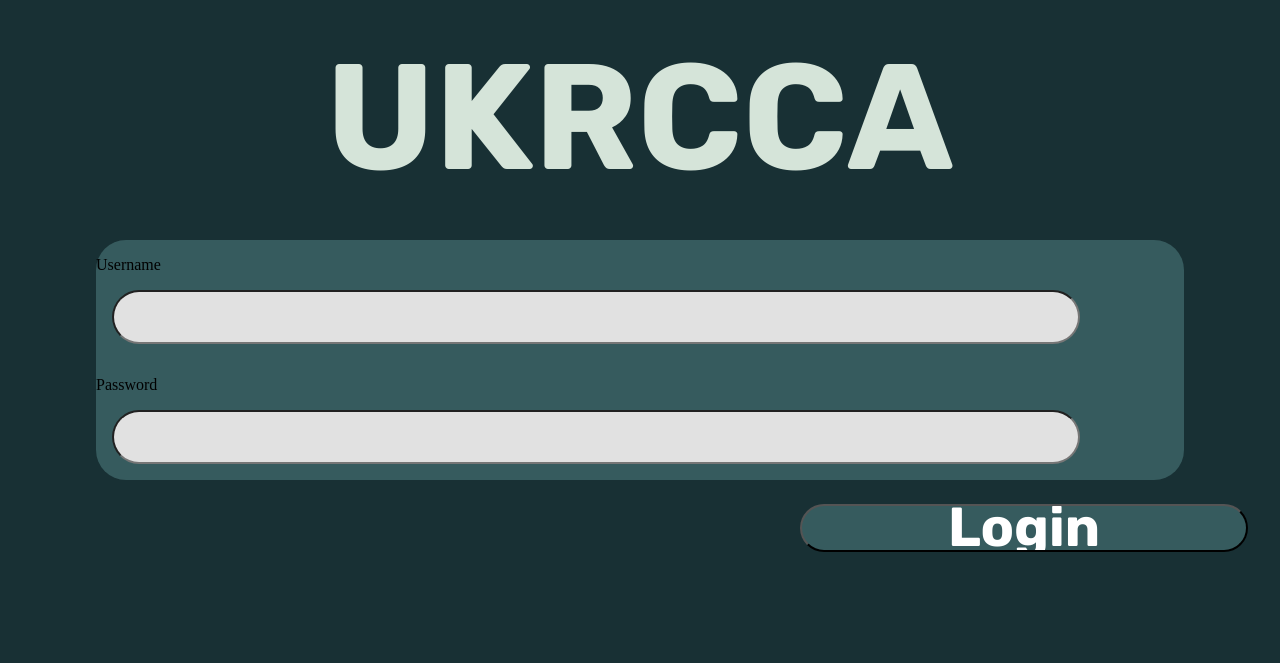
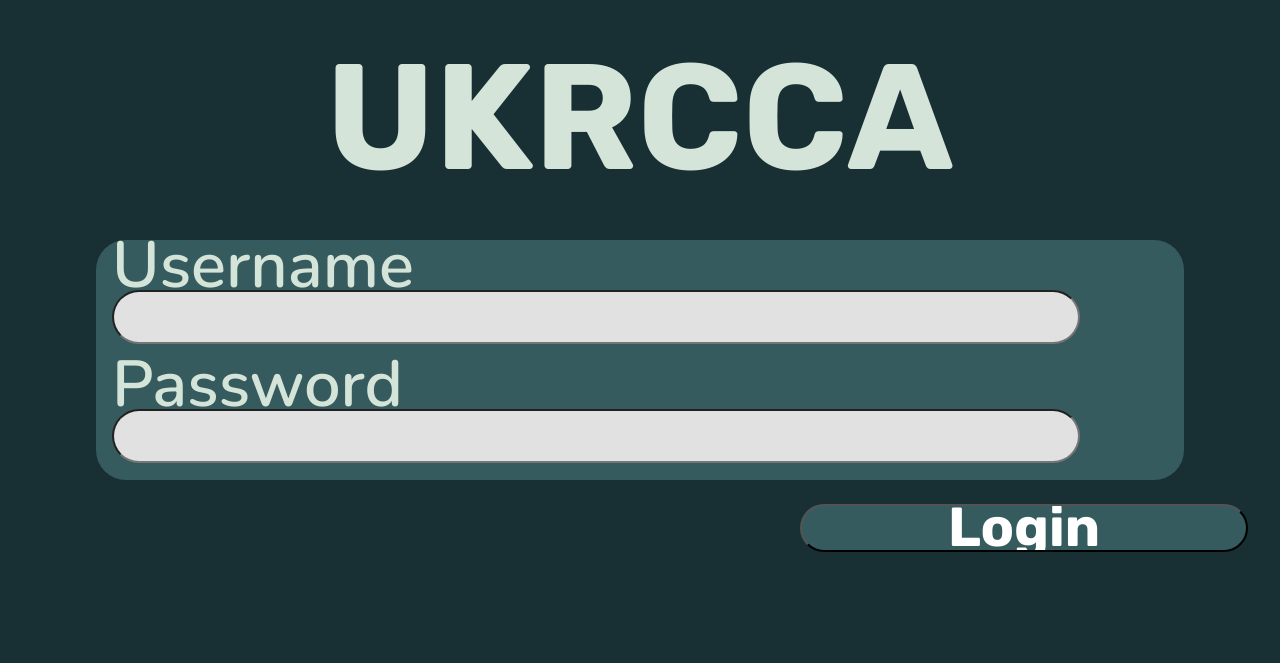
Before and after one commit to Erin-N-P/UKRCCA-App, a Django app: page / in a window 1280 px wide. Shown: the part 345-1008 px from the top of the page. Run offline with Django 4.2, Linux system fonts and the light colour scheme; some web fonts are replaced.

Commit message:
kjhbgvghyuh

```diff
--- a/UKRCCA/admin_app/files/static/login.css
+++ b/UKRCCA/admin_app/files/static/login.css
@@ -37,7 +37,7 @@ h1 {
     border-radius: 30px;
 }
 
-Text {
+.Text {
     font-family: 'Nunito';
     font-style: 'bold';
     font-weight: 700;
@@ -55,6 +55,7 @@ Text {
 }
 
 .box {
+    font-size: 55px;
     background-color: #E1E1E1;
     width: 75vw;
     height: 6vh;
```
